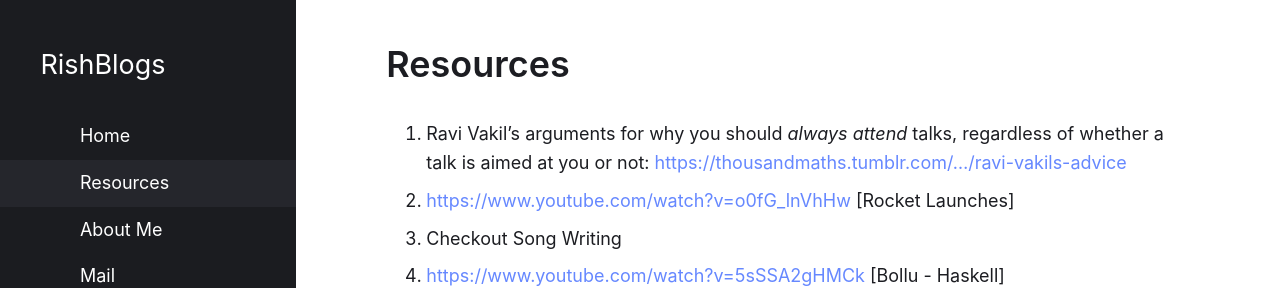
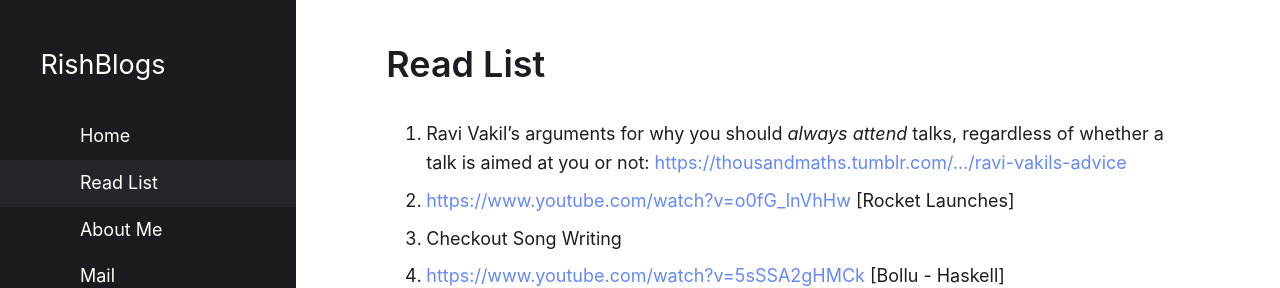
Before and after one commit to rish-singhal/blogs, a Jekyll site: the page built from resources.md, in a window 1280 px wide and 900 px high. Shown: the top 288 px of the window. Built offline with Jekyll 4.4.1, drawn with Linux system fonts in a browser that asks for light colours.

Commit message:
updated name

```diff
--- a/resources.md
+++ b/resources.md
@@ -1,6 +1,6 @@
 ---
-title: "Resources"
-permalink: "/resources/"
+title: "Read List"
+permalink: "/readlist/"
 layout: page
 ---
 
```
